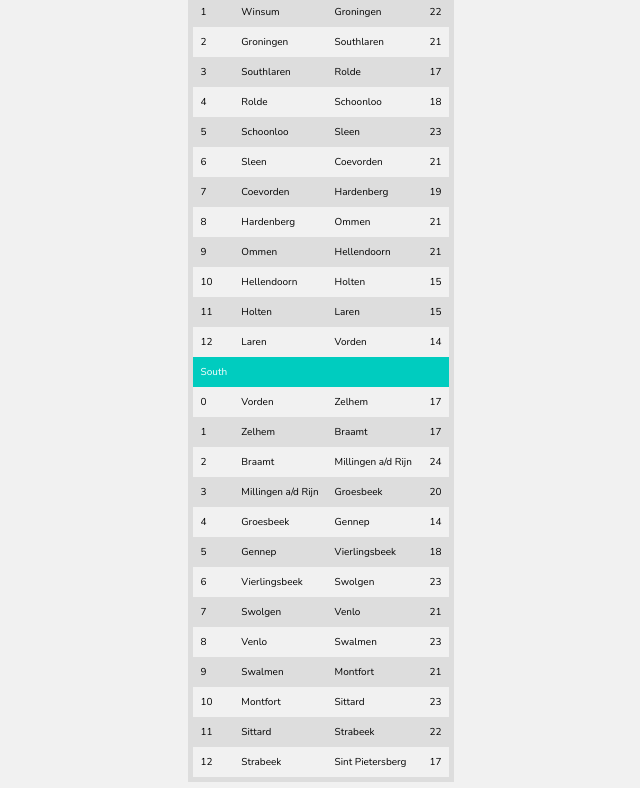
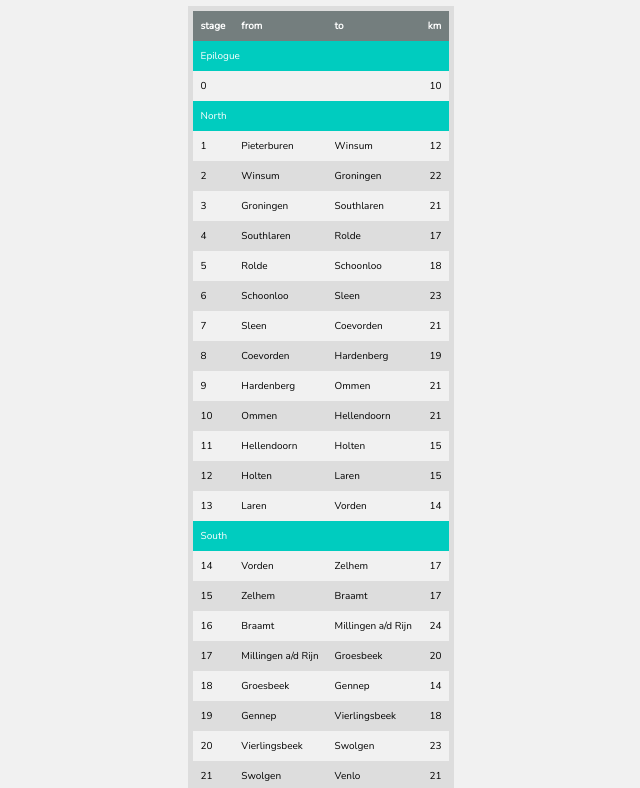
Before and after one commit to willemverbuyst/project-pieterpad, a plain HTML site: page index.html in a window 1280 px wide. Shown: the part 58-846 px from the top of the page, without its empty margins (319-959 px from the left). Drawn offline with nearby package versions, Linux system fonts and the light colour scheme.

Commit message:
Work on UI

```diff
--- a/index.html
+++ b/index.html
@@ -15,7 +15,10 @@
     <style></style>
   </head>
   <body>
-    <div id="container" class="container"></div>
+    <div id="container" class="container">
+      <h1>Project Pieterpad</h1>
+      <div id="tableContainer" class="container__table"></div>
+    </div>
     <script src="./script.js"></script>
   </body>
 </html>
--- a/script.js
+++ b/script.js
@@ -1,5 +1,5 @@
 const tableData = [
-  { from: '', to: '', km: 10, section: 'Epiloog' },
+  { from: '', to: '', km: 10, section: 'Epilogue' },
   { from: 'Pieterburen', to: 'Winsum', km: 12, section: 'North' },
   { from: 'Winsum', to: 'Groningen', km: 22, section: 'North' },
   { from: 'Groningen', to: 'Southlaren', km: 21, section: 'North' },
@@ -43,6 +43,7 @@ const tableData = [
   },
 ];
 
+const epiloog = tableData[0];
 const tableDataNorth = tableData.filter((data) => data.section === 'North');
 const tableDataSouth = tableData.filter((data) => data.section === 'South');
 
@@ -53,7 +54,7 @@ const tbody = document.createElement('tbody');
 table.appendChild(thead);
 table.appendChild(tbody);
 
-document.getElementById('container').appendChild(table);
+document.getElementById('tableContainer').appendChild(table);
 
 function createTitles(titles) {
   const row = document.createElement('tr');
@@ -68,6 +69,8 @@ function createTitles(titles) {
   thead.appendChild(row);
 }
 
+let counter = 0;
+
 function createTableRow(dataForTable) {
   const row = document.createElement('tr');
   const header = document.createElement('td');
@@ -77,11 +80,11 @@ function createTableRow(dataForTable) {
   row.appendChild(header);
   tbody.appendChild(row);
 
-  dataForTable.forEach((data, i) => {
+  dataForTable.forEach((data) => {
     const row = document.createElement('tr');
 
     const stage = document.createElement('td');
-    stage.innerText = i;
+    stage.innerText = counter;
     stage.classList.add('stage');
 
     const from = document.createElement('td');
@@ -101,9 +104,12 @@ function createTableRow(dataForTable) {
     row.appendChild(to);
     row.appendChild(km);
     tbody.appendChild(row);
+
+    counter += 1;
   });
 }
 
 createTitles(['stage', 'from', 'to', 'km']);
+createTableRow([epiloog]);
 createTableRow(tableDataNorth);
 createTableRow(tableDataSouth);
--- a/style.css
+++ b/style.css
@@ -24,12 +24,11 @@ body {
   background-color: var(--color-background);
 }
 
-.container {
+.container__table {
   width: 100vw;
   height: 100vh;
   display: flex;
   justify-content: center;
-  align-items: center;
 }
 
 table {
```
